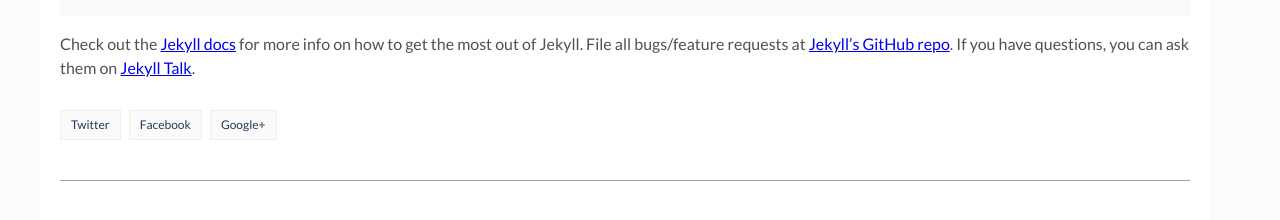
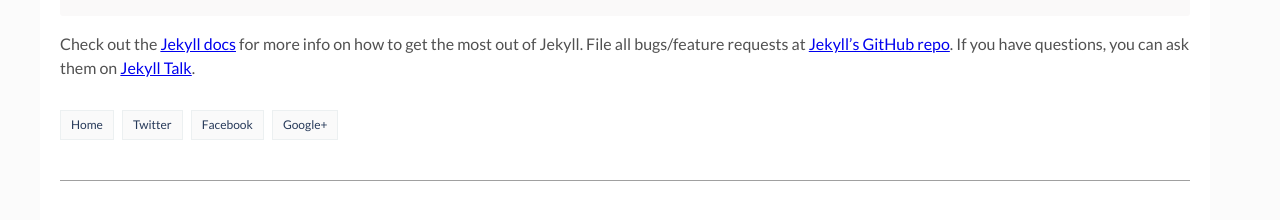
Before and after one commit to swapnilshrikhande/swapnilshrikhande.github.io.bkp, a Jekyll site: the page built from _posts/2017-04-06-welcome-to-jekyll.markdown, in a window 1280 px wide. Shown: the part 466-686 px from the top of the page. Built offline with Jekyll 4.4.1, drawn with Linux system fonts in a browser that asks for light colours; comment, search, counter and statistics services are not loaded.

Commit message:
Update post.html

```diff
--- a/_layouts/post.html
+++ b/_layouts/post.html
@@ -25,6 +25,7 @@ layout: main
       {{page.content | markdownify}}
       <div class="page-footer">
         <div class="page-share">
+          <a href="/" title="Home" rel="nofollow" target="_blank">Home</a>
           <a href="https://twitter.com/intent/tweet?text={{ page.title }}&url={{ site.url }}{{ page.url }}" title="Share on Twitter" rel="nofollow" target="_blank">Twitter</a>
           <a href="https://facebook.com/sharer.php?u={{ site.url }}{{ page.url }}" title="Share on Facebook" rel="nofollow" target="_blank">Facebook</a>
           <a href="https://plus.google.com/share?url={{ site.url }}{{ page.url }}" title="Share on Google+" rel="nofollow" target="_blank">Google+</a>
```
